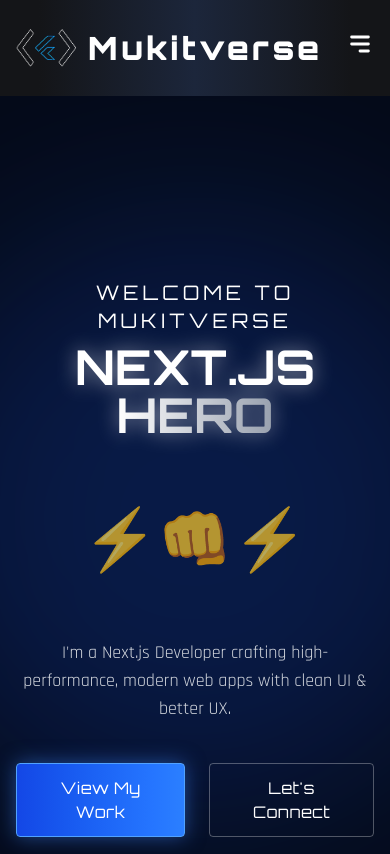
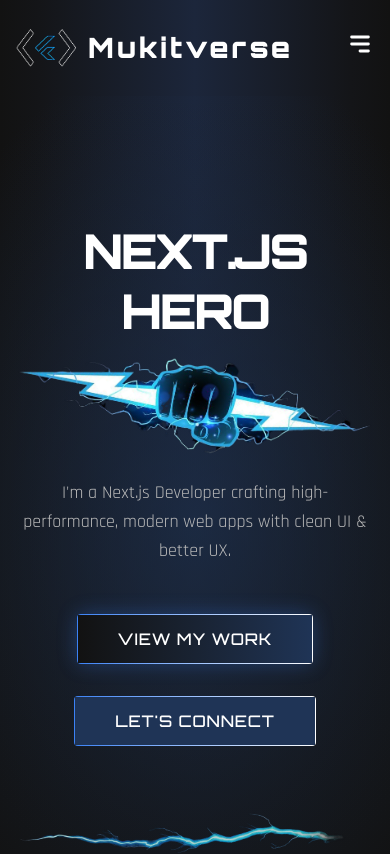
Before and after one commit to MukitHossen7/mukit_verse, a Next.js app: page / in a window 390 px wide. Shown: the top 854 px of the page. Built offline with nearby package versions, Linux system fonts and the light colour scheme.

Commit message:
navbar and banner design is complele

```diff
--- a/src/app/page.tsx
+++ b/src/app/page.tsx
@@ -9,7 +9,7 @@
 
 export default function Home() {
   return (
-    <main className="min-h-screen bg-[#050A18] text-white">
+    <main className="min-h-screen bg-[#121212] text-[#FFFFFF]">
       <Navbar />
       <Hero />
       <About />
--- a/src/components/About.tsx
+++ b/src/components/About.tsx
@@ -9,7 +9,7 @@
   ];
 
   return (
-    <section id="about" className="py-20 bg-[#050A18] relative overflow-hidden">
+    <section id="about" className="py-20 bg-[#121212] relative overflow-hidden">
       <div className="max-w-7xl mx-auto px-4">
         <h2
           className="text-center font-orbitron text-4xl md:text-5xl font-bold mb-16 text-white"
--- a/src/components/Contact.tsx
+++ b/src/components/Contact.tsx
@@ -1,7 +1,7 @@
 // components/Contact.tsx
 export default function Contact() {
   return (
-    <section id="contact" className="py-20 bg-[#050A18] relative">
+    <section id="contact" className="py-20 bg-[#121212] relative">
       <div className="absolute top-0 left-0 w-full h-full bg-[url('/grid-pattern.png')] opacity-5 pointer-events-none"></div>
 
       <div className="max-w-7xl mx-auto px-4">
--- a/src/components/Hero.tsx
+++ b/src/components/Hero.tsx
@@ -1,9 +1,121 @@
+// "use client";
+// import { useEffect, useRef } from "react";
+// import gsap from "gsap";
+// import Image from "next/image";
+// import Link from "next/link";
+
+// import bannerImage from "../images/Subtract.png";
+// import lightningLine from "../images/bannerImage2.png";
+
+// export default function Hero() {
+//   const textRef = useRef(null);
+//   const imageRef = useRef(null);
+
+//   useEffect(() => {
+//     gsap.fromTo(
+//       textRef.current,
+//       { opacity: 0, y: 50 },
+//       { opacity: 1, y: 0, duration: 1.5, ease: "power3.out" }
+//     );
+//     gsap.fromTo(
+//       imageRef.current,
+//       { opacity: 0, scale: 0.8 },
+//       { opacity: 1, scale: 1, duration: 1.2, delay: 0.5, ease: "back.out(1.7)" }
+//     );
+//   }, []);
+
+//   return (
+//     <section
+//       id="home"
+//       className="relative min-h-screen flex flex-col justify-center items-center overflow-hidden py-24"
+//       style={{
+//         background: `
+//           radial-gradient(ellipse 120% 80% at 50% 50%, rgba(31, 52, 86, 0.6) 0%, transparent 80%),
+//           linear-gradient(to bottom, transparent 0%, #121212 70%),
+//           linear-gradient(to right, #121212 0%, #141518 10%, #1C263B 50%, #141518 90%, #121212 100%)
+//         `,
+//         backgroundColor: "#121212",
+//       }}
+//     >
+//       <div className="max-w-7xl mx-auto px-4 sm:px-6 lg:px-8 xl:px-0 z-10 w-full relative">
+//         <div className="text-center flex flex-col items-center">
+//           <h1
+//             ref={textRef}
+//             className="font-orbitron text-5xl md:text-[90px] lg:text-[120px] font-extrabold text-white mb-4 uppercase tracking-tighter leading-tight"
+//           >
+//             Next.js Hero
+//           </h1>
+
+//           <div className="relative w-full max-w-[450px] md:max-w-[550px] lg:max-w-[650px] mb-6">
+//             <Image
+//               ref={imageRef}
+//               src={bannerImage}
+//               alt="Fist Lightning"
+//               width={650}
+//               height={300}
+//               priority
+//               className="object-contain -rotate-10"
+//             />
+//           </div>
+
+//           <p className="text-[#B9B9B9] font-rajdhani max-w-2xl mx-auto text-lg md:text-[20px] mb-12 leading-relaxed">
+//             I&apos;m a Next.js Developer crafting high-performance, modern web
+//             apps with clean UI & better UX.
+//           </p>
+
+//           <div className="flex flex-wrap gap-8 justify-center mb-16">
+//             <Link href="#projects">
+//               <div className="p-[1px] bg-gradient-to-r from-[#3B82F6] to-[#FFFFFF] rounded-sm transition-transform hover:scale-105 active:scale-95 shadow-[0_0_20px_rgba(59,130,246,0.3)]">
+//                 <button className="px-10 py-3 bg-gradient-to-r from-[#121212] to-[#1F3456] text-white font-orbitron font-medium text-[16px] uppercase tracking-wider">
+//                   View My Work
+//                 </button>
+//               </div>
+//             </Link>
+
+//             <Link href="#contact">
+//               <div className="p-[1px] bg-gradient-to-r from-[#3B82F6] to-[#FFFFFF] rounded-sm transition-transform hover:scale-105 active:scale-95">
+//                 <button className="px-10 py-3 bg-[#1F3456] text-white font-orbitron font-medium text-[16px] uppercase tracking-wider">
+//                   Let&apos;s Connect
+//                 </button>
+//               </div>
+//             </Link>
+//           </div>
+
+//           <div className="w-full max-w-[350px] opacity-80">
+//             <Image
+//               src={lightningLine}
+//               alt="decorative line"
+//               width={350}
+//               height={40}
+//               className="object-contain mx-auto"
+//             />
+//           </div>
+//         </div>
+//       </div>
+
+//       <div
+//         className="absolute inset-0 bg-radial-glow opacity-50 pointer-events-none"
+//         style={{
+//           background:
+//             "radial-gradient(circle at center, rgba(31, 52, 86, 0.2) 0%, transparent 70%)",
+//         }}
+//       />
+//     </section>
+//   );
+// }
+
 "use client";
 import { useEffect, useRef } from "react";
 import gsap from "gsap";
+import Image from "next/image";
+import Link from "next/link";
+
+import bannerImage from "../images/Subtract.png";
+import lightningLine from "../images/bannerImage2.png";
 
 export default function Hero() {
   const textRef = useRef(null);
+  const imageRef = useRef(null);
 
   useEffect(() => {
     gsap.fromTo(
@@ -11,63 +123,82 @@
       { opacity: 0, y: 50 },
       { opacity: 1, y: 0, duration: 1.5, ease: "power3.out" }
     );
+    gsap.fromTo(
+      imageRef.current,
+      { opacity: 0, scale: 0.8 },
+      { opacity: 1, scale: 1, duration: 1.2, delay: 0.5, ease: "back.out(1.7)" }
+    );
   }, []);
 
   return (
     <section
       id="home"
-      className="relative h-screen flex flex-col justify-center items-center overflow-hidden bg-hero-gradient pt-20"
+      className="relative min-h-screen flex flex-col justify-center items-center overflow-hidden pt-10" // Navbar-এর জন্য সামান্য স্পেস
+      style={{
+        background: `
+          /* লেয়ার ১: সেন্ট্রাল ব্লু রেডিয়াল গ্লো */
+          radial-gradient(ellipse 100% 70% at 50% 50%, rgba(31, 52, 86, 0.6) 0%, transparent 80%),
+          /* লেয়ার ২: ভার্টিক্যাল ট্রানজিশন - যা ওপরের কালারকে নিচে #121212 এ মিলিয়ে দিবে */
+          linear-gradient(to bottom, transparent 0%, #121212 90%),
+          /* লেয়ার ৩: হুবহু আপনার Navbar এর গ্রেডিয়েন্ট কালার (যাতে গ্যাপ না থাকে) */
+          linear-gradient(to right, #121212 0%, #141518 10%, #1C263B 50%, #141518 90%, #121212 100%)
+        `,
+        backgroundColor: "#121212",
+      }}
     >
-      {/* Background Glow */}
-      <div className="absolute top-1/2 left-1/2 -translate-x-1/2 -translate-y-1/2 w-[600px] h-[600px] bg-blue-600/20 rounded-full blur-[100px]" />
-
-      <div className="z-10 text-center px-4">
-        <h2 className="font-orbitron text-xl md:text-2xl text-white mb-2 tracking-[0.2em] text-gray-400">
-          WELCOME TO MUKITVERSE
-        </h2>
-
+      <div className="max-w-7xl mx-auto px-4 sm:px-6 lg:px-8 xl:px-0 z-10 w-full relative">
+        <div className="text-center flex flex-col items-center">
           <h1
             ref={textRef}
-          className="font-orbitron text-5xl md:text-8xl font-bold text-white mb-6 uppercase drop-shadow-[0_0_10px_rgba(255,255,255,0.5)]"
+            className="font-orbitron text-5xl md:text-[90px] lg:text-[120px] font-extrabold text-white mb-4 uppercase tracking-tighter leading-tight"
           >
-          Next.js{" "}
-          <span className="text-transparent bg-clip-text bg-gradient-to-r from-white to-gray-400">
-            Hero
-          </span>
+            Next.js Hero
           </h1>
 
-        {/* Fist Image (Placeholder approach - replace with your asset) */}
-        <div className="relative w-full max-w-lg mx-auto h-40 md:h-64 my-4 animate-pulse">
-          {/* You should put the fist/lightning image here */}
-          <div className="absolute inset-0 flex items-center justify-center">
-            {/* <Image src="/path-to-fist-lightning.png" alt="Power" fill className="object-contain"/> */}
-            <div className="text-cyan-400 text-6xl">⚡👊⚡</div>
-          </div>
+          <div className="relative w-full max-w-[450px] md:max-w-[550px] lg:max-w-[650px] mb-6">
+            <Image
+              ref={imageRef}
+              src={bannerImage}
+              alt="Fist"
+              width={650}
+              height={300}
+              priority
+              className="object-contain"
+            />
           </div>
 
-        <p
-          className="font-rajdhani text-gray-300 max-w-2xl mx-auto text-lg md:text-xl mb-10"
-          data-aos="fade-up"
-        >
+          <p className="text-[#B9B9B9] font-rajdhani max-w-2xl mx-auto text-lg md:text-[20px] mb-12 leading-relaxed">
             I&apos;m a Next.js Developer crafting high-performance, modern web
             apps with clean UI & better UX.
           </p>
 
-        <div
-          className="flex gap-6 justify-center"
-          data-aos="fade-up"
-          data-aos-delay="200"
-        >
-          <button className="px-8 py-3 bg-gradient-to-r from-blue-700 to-blue-500 rounded text-white font-orbitron tracking-wide hover:scale-105 transition-transform border border-blue-400 shadow-[0_0_20px_rgba(59,130,246,0.5)]">
+          <div className="flex flex-wrap gap-8 justify-center mb-16">
+            <Link href="#projects">
+              <div className="p-[1px] bg-gradient-to-r from-[#3B82F6] to-[#FFFFFF] rounded-sm transition-transform hover:scale-105 active:scale-95 shadow-[0_0_20px_rgba(59,130,246,0.3)]">
+                <button className="px-10 py-3 bg-gradient-to-r from-[#121212] to-[#1F3456] text-white font-orbitron font-medium text-[16px] uppercase tracking-wider">
                   View My Work
                 </button>
-          <button className="px-8 py-3 bg-transparent border border-white/30 rounded text-white font-orbitron tracking-wide hover:bg-white/10 transition-colors">
+              </div>
+            </Link>
+            <Link href="#contact">
+              <div className="p-[1px] bg-gradient-to-r from-[#3B82F6] to-[#FFFFFF] rounded-sm transition-transform hover:scale-105 active:scale-95">
+                <button className="px-10 py-3 bg-[#1F3456] text-white font-orbitron font-medium text-[16px] uppercase tracking-wider">
                   Let&apos;s Connect
                 </button>
               </div>
+            </Link>
+          </div>
 
-        {/* Bottom Lightning Effect */}
-        <div className="absolute bottom-10 left-0 w-full h-1 bg-gradient-to-r from-transparent via-cyan-500 to-transparent blur-sm"></div>
+          <div className="w-full max-w-[350px] opacity-80">
+            <Image
+              src={lightningLine}
+              alt="line"
+              width={350}
+              height={40}
+              className="object-contain mx-auto"
+            />
+          </div>
+        </div>
       </div>
     </section>
   );
--- a/src/components/Projects.tsx
+++ b/src/components/Projects.tsx
@@ -15,7 +15,7 @@
 
 export default function Projects() {
   return (
-    <section id="projects" className="py-20 bg-[#050A18]">
+    <section id="projects" className="py-20 bg-[#121212]">
       <div className="max-w-7xl mx-auto px-4">
         <h2
           className="text-center font-orbitron text-4xl md:text-5xl font-bold mb-20 text-white"
--- a/src/components/Skills.tsx
+++ b/src/components/Skills.tsx
@@ -1,6 +1,6 @@
 export default function Skills() {
   return (
-    <section className="py-20 bg-[#050A18] relative">
+    <section className="py-20 bg-[#121212] relative">
       <div className="max-w-7xl mx-auto px-4 text-center">
         <h2
           className="font-orbitron text-4xl md:text-5xl font-bold mb-4"
--- a/src/components/shared/Footer.tsx
+++ b/src/components/shared/Footer.tsx
@@ -3,7 +3,7 @@
 
 export default function Footer() {
   return (
-    <footer className="bg-black py-10 border-t border-white/10 relative overflow-hidden">
+    <footer className="bg-[#121212] py-10 border-t border-white/10 relative overflow-hidden">
       {/* Blue Glow at bottom */}
       <div className="absolute bottom-0 left-0 w-full h-40 bg-blue-900/20 blur-[100px] pointer-events-none"></div>
 
--- a/src/components/shared/Navbar.tsx
+++ b/src/components/shared/Navbar.tsx
@@ -1,3 +1,88 @@
+// "use client";
+// import Link from "next/link";
+// import { useState } from "react";
+// import { HiMenuAlt3, HiX } from "react-icons/hi";
+// import logo from "../../images/logo.png";
+// import Image from "next/image";
+
+// const navLinks = [
+//   { name: "HOME", href: "#home" },
+//   { name: "PROJECT", href: "#projects" },
+//   { name: "ABOUT", href: "#about" },
+//   { name: "CONTACT", href: "#contact" },
+// ];
+
+// export default function Navbar() {
+//   const [isOpen, setIsOpen] = useState(false);
+
+//   return (
+//     <nav className="sticky top-0 w-full z-50  bg-[linear-gradient(to_right,#121212_0%,#141518_10%,#1C263B_50%,#141518_90%,#121212_100%)] backdrop-blur-md shadow-none">
+//       <div className="max-w-7xl mx-auto px-4 sm:px-6 lg:px-8 xl:px-0">
+//         <div className="flex items-center justify-between h-24">
+//           <div className="flex items-center gap-3">
+//             <Image src={logo} alt="logo" width={60} height={48.09} />
+//             <h1 className="flex-shrink-0 font-orbitron text-[32px] font-extrabold tracking-widest text-[#FFFFFF]">
+//               Mukitverse
+//             </h1>
+//           </div>
+//           <div className="flex gap-6 justify-between items-center">
+//             {/* Desktop Menu */}
+//             <div className="hidden md:block">
+//               <div className="ml-10 flex gap-6 items-baseline">
+//                 {navLinks.map((link) => (
+//                   <Link
+//                     key={link.name}
+//                     href={link.href}
+//                     className="font-orbitron text-[16px] font-normal text-[#FFFFFF] hover:text-primary transition-colors duration-300 tracking-wide"
+//                   >
+//                     {link.name}
+//                   </Link>
+//                 ))}
+//               </div>
+//             </div>
+
+//             {/* Hire Me Button */}
+//             <div className="hidden md:block">
+//               <Link href="#contact">
+//                 <div className="p-[1px]  bg-gradient-to-r  bg-gradient-to-r from-[#3B82F6] to-[#FFFFFF]">
+//                   <button className="px-10 py-2 bg-gradient-to-r from-[#121212] to-[#3B82F6]  hover:shadow-[0_0_15px_rgba(37,99,235,0.5)] transition-all text-[#FFFFFF] font-orbitron font-normal text-[16px] cursor-pointer">
+//                     Hire me
+//                   </button>
+//                 </div>
+//               </Link>
+//             </div>
+//           </div>
+
+//           {/* Mobile menu button */}
+//           <div className="md:hidden">
+//             <button onClick={() => setIsOpen(!isOpen)} className="text-white">
+//               {isOpen ? <HiX size={28} /> : <HiMenuAlt3 size={28} />}
+//             </button>
+//           </div>
+//         </div>
+//       </div>
+
+//       {/* Mobile Menu */}
+//       {isOpen && (
+//         <div className="md:hidden bg-[#050A18] border-b border-white/10">
+//           <div className="px-2 pt-2 pb-3 space-y-1 sm:px-3">
+//             {navLinks.map((link) => (
+//               <Link
+//                 key={link.name}
+//                 href={link.href}
+//                 onClick={() => setIsOpen(false)}
+//                 className="block px-3 py-2 text-base font-rajdhani hover:text-primary"
+//               >
+//                 {link.name}
+//               </Link>
+//             ))}
+//           </div>
+//         </div>
+//       )}
+//     </nav>
+//   );
+// }
+
 "use client";
 import Link from "next/link";
 import { useState } from "react";
@@ -16,44 +101,40 @@
   const [isOpen, setIsOpen] = useState(false);
 
   return (
-    <nav className="sticky top-0 w-full z-50  bg-[linear-gradient(to_right,#141518_0%,#141518_10%,#1C263B_50%,#141518_90%,#141518_100%)] backdrop-blur-md">
+    // Navbar এর নিচের বর্ডার বা শ্যাডো রাখা যাবে না যাতে ব্যানারের সাথে মিশে যায়
+    <nav className="sticky top-0 w-full z-50 bg-[linear-gradient(to_right,#121212_0%,#141518_10%,#1C263B_50%,#141518_90%,#121212_100%)] shadow-none border-none">
       <div className="max-w-7xl mx-auto px-4 sm:px-6 lg:px-8 xl:px-0">
         <div className="flex items-center justify-between h-24">
           <div className="flex items-center gap-3">
-            <Image src={logo} alt="logo" width={60} height={48.09} />
-            <h1 className="flex-shrink-0 font-orbitron text-[32px] font-extrabold tracking-widest text-[#FFFFFF]">
+            <Image src={logo} alt="logo" width={60} height={48} />
+            <h1 className="flex-shrink-0 font-orbitron text-[28px] md:text-[32px] font-extrabold tracking-widest text-[#FFFFFF]">
               Mukitverse
             </h1>
           </div>
           <div className="flex gap-6 justify-between items-center">
-            {/* Desktop Menu */}
             <div className="hidden md:block">
               <div className="ml-10 flex gap-6 items-baseline">
                 {navLinks.map((link) => (
                   <Link
                     key={link.name}
                     href={link.href}
-                    className="font-orbitron text-[16px] font-normal text-[#FFFFFF] hover:text-primary transition-colors duration-300 tracking-wide"
+                    className="font-orbitron text-[16px] font-normal text-[#FFFFFF] hover:text-blue-400 transition-colors duration-300 tracking-wide uppercase"
                   >
                     {link.name}
                   </Link>
                 ))}
               </div>
             </div>
-
-            {/* Hire Me Button */}
             <div className="hidden md:block">
               <Link href="#contact">
-                <div className="p-[1px]  bg-gradient-to-r  bg-gradient-to-r from-[#3B82F6] to-[#FFFFFF]">
-                  <button className="px-10 py-2 bg-gradient-to-r from-[#121212] to-[#3B82F6]  hover:shadow-[0_0_15px_rgba(37,99,235,0.5)] transition-all text-[#FFFFFF] font-orbitron font-normal text-[16px] cursor-pointer">
+                <div className="p-[1px] bg-gradient-to-r from-[#3B82F6] to-[#FFFFFF]">
+                  <button className="px-10 py-2 bg-gradient-to-r from-[#121212] to-[#3B82F6] text-[#FFFFFF] font-orbitron font-normal text-[16px] cursor-pointer active:scale-95 transition-all">
                     Hire me
                   </button>
                 </div>
               </Link>
             </div>
           </div>
-
-          {/* Mobile menu button */}
           <div className="md:hidden">
             <button onClick={() => setIsOpen(!isOpen)} className="text-white">
               {isOpen ? <HiX size={28} /> : <HiMenuAlt3 size={28} />}
@@ -61,24 +142,6 @@
           </div>
         </div>
       </div>
-
-      {/* Mobile Menu */}
-      {isOpen && (
-        <div className="md:hidden bg-[#050A18] border-b border-white/10">
-          <div className="px-2 pt-2 pb-3 space-y-1 sm:px-3">
-            {navLinks.map((link) => (
-              <Link
-                key={link.name}
-                href={link.href}
-                onClick={() => setIsOpen(false)}
-                className="block px-3 py-2 text-base font-rajdhani hover:text-primary"
-              >
-                {link.name}
-              </Link>
-            ))}
-          </div>
-        </div>
-      )}
     </nav>
   );
 }
```
Also changed, not shown: src/images/Subtract.png (added). Lines whose indentation alone changed are shown as unchanged.
